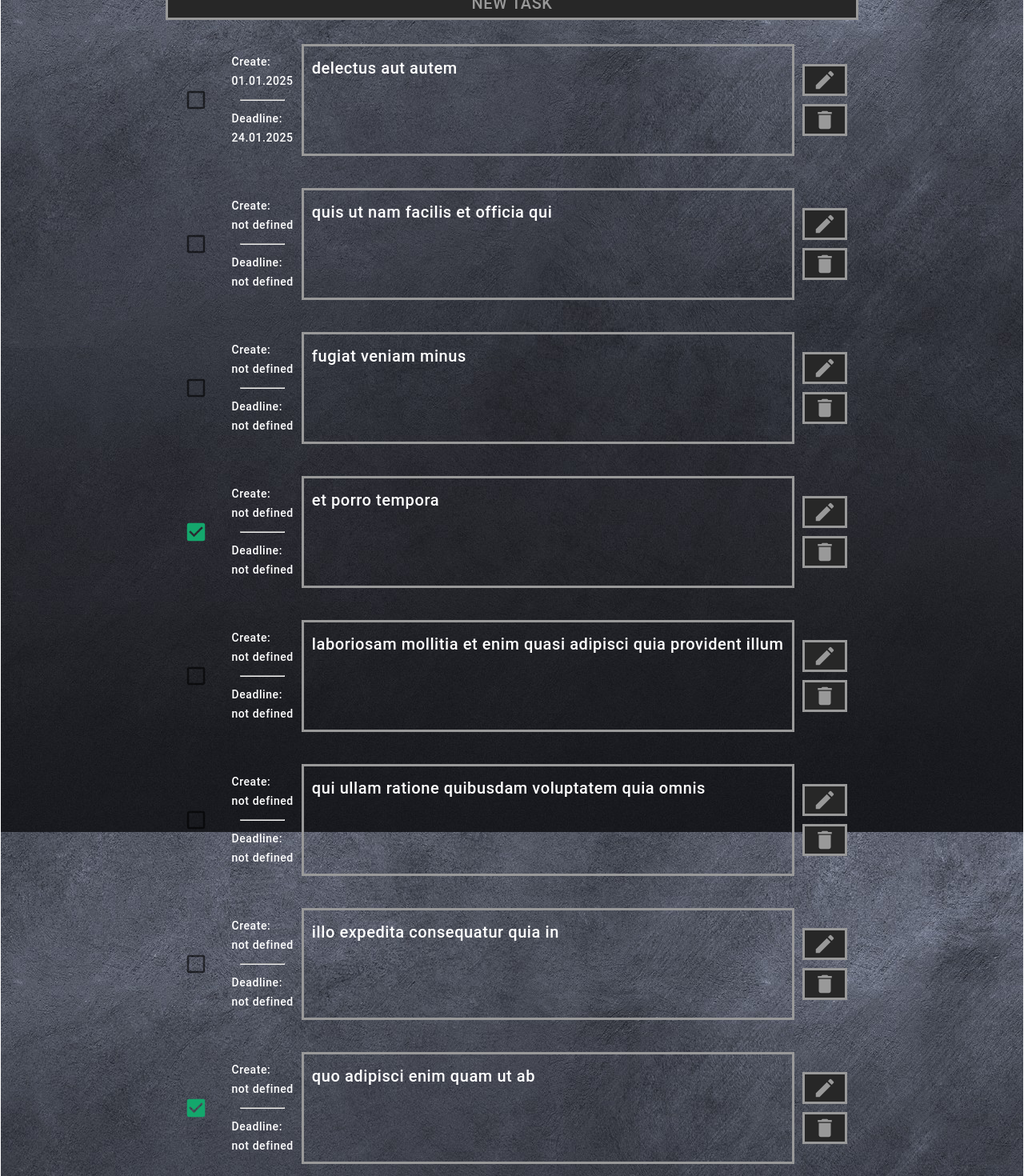
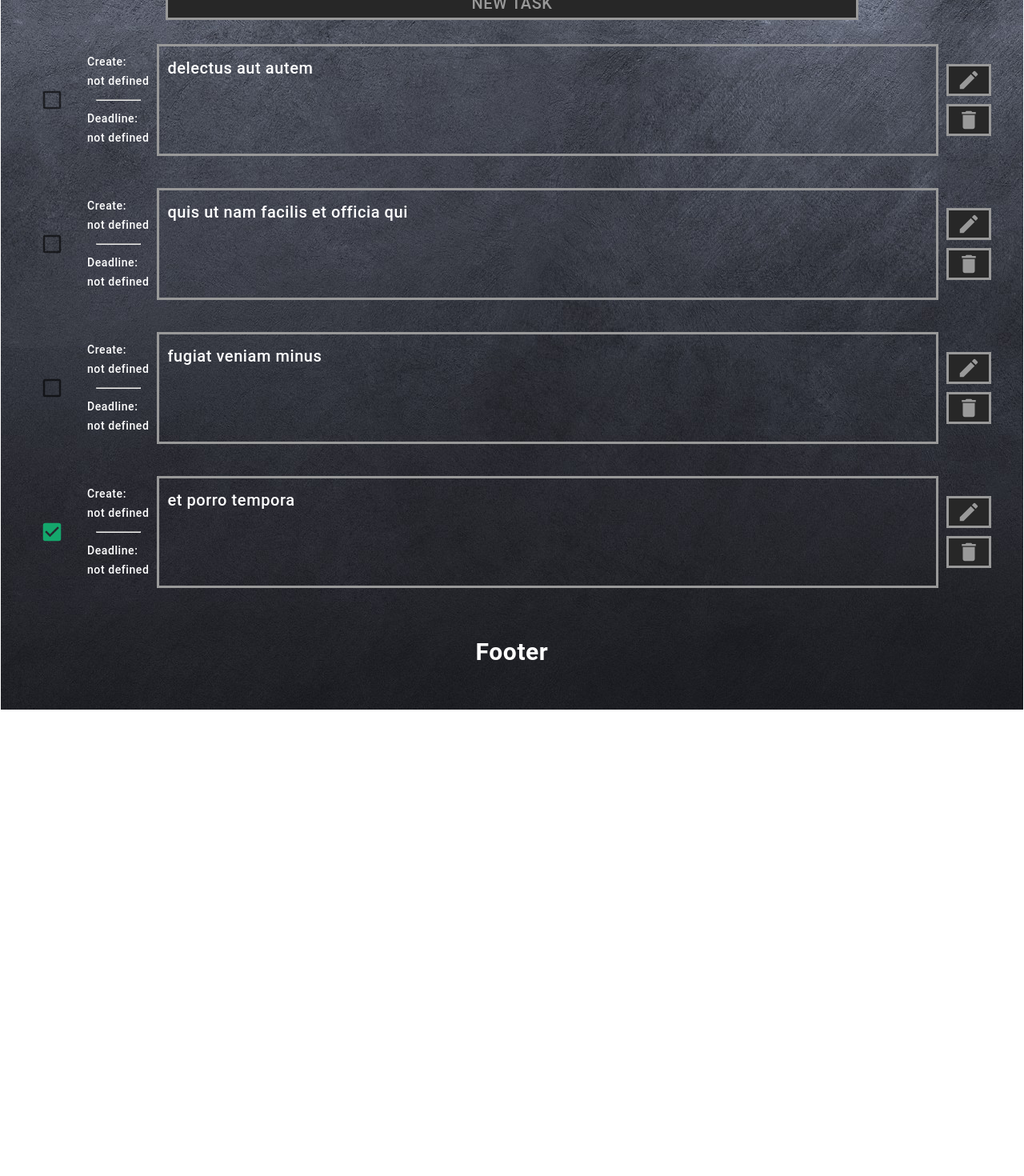
Before and after one commit to dechukor/TODO_List, a React (Vite) app: page / in a window 1280 px wide. Shown: the part 160-1630 px from the top of the page at 80% size. After the commit the page ends 1048 px from the top, so only its background shows below. Built offline with nearby package versions, Linux system fonts and the light colour scheme.

Commit message:
Создана логика добавления задачи в список задач

```diff
--- a/package.json
+++ b/package.json
@@ -15,7 +15,8 @@
     "@mui/icons-material": "^6.4.1",
     "@mui/material": "^6.4.1",
     "react": "^18.3.1",
-    "react-dom": "^18.3.1"
+    "react-dom": "^18.3.1",
+    "uuid": "^11.0.5"
   },
   "devDependencies": {
     "@eslint/js": "^9.17.0",
--- a/src/data.ts
+++ b/src/data.ts
@@ -5,52 +5,28 @@ export const tasks: TaskType[] = [
     id: "51c1c4f1-03bf-48bf-9705-9dc97ab61a76",
     title: "delectus aut autem",
     completed: false,
-    dateCreate: "01.01.2025",
-    dateDeadline: "24.01.2025",
+    dateCreate: null,
+    dateDeadline: null,
   },
   {
     id: "62aabce1-8f84-4684-90b9-2b2310cf726a",
     title: "quis ut nam facilis et officia qui",
     completed: false,
+    dateCreate: null,
+    dateDeadline: null,
   },
   {
     id: "402ee516-6c72-4d16-a9a8-322069f5cf6e",
     title: "fugiat veniam minus",
     completed: false,
+    dateCreate: null,
+    dateDeadline: null,
   },
   {
     id: "3b720eaf-163a-41c8-bc5e-b47f2370cd0c",
     title: "et porro tempora",
     completed: true,
-  },
-  {
-    id: "3ab57b63-e789-4211-a507-6b89501bc39a",
-    title: "laboriosam mollitia et enim quasi adipisci quia provident illum",
-    completed: false,
-  },
-  {
-    id: "09d15f18-14ea-4fd3-b75b-e57777c25b3c",
-    title: "qui ullam ratione quibusdam voluptatem quia omnis",
-    completed: false,
-  },
-  {
-    id: "46f5bdd5-dc22-441e-b78b-e812d817cfde",
-    title: "illo expedita consequatur quia in",
-    completed: false,
-  },
-  {
-    id: "bce9f1e0-4383-40a6-9a10-2f59d9aa1465",
-    title: "quo adipisci enim quam ut ab",
-    completed: true,
-  },
-  {
-    id: "05da3453-89e2-4d44-8912-5b727218808c",
-    title: "molestiae perspiciatis ipsa",
-    completed: false,
-  },
-  {
-    id: "c7034df3-eb7b-4cad-a323-3f5c6ceb9283",
-    title: "illo est ratione doloremque quia maiores aut",
-    completed: true,
+    dateCreate: null,
+    dateDeadline: null,
   },
 ];
--- a/src/types/types.ts
+++ b/src/types/types.ts
@@ -2,6 +2,6 @@ export type TaskType = {
   id: string;
   title: string;
   completed: boolean;
-  dateCreate?: string;
-  dateDeadline?: string;
+  dateCreate: Date | null;
+  dateDeadline: Date | null;
 };
--- a/src/views/AddTask/AddTask.tsx
+++ b/src/views/AddTask/AddTask.tsx
@@ -2,6 +2,9 @@ import Box from "@mui/material/Box";
 import { Button, Input } from "../../components";
 import { styled } from "@mui/material/styles";
 import { useState } from "react";
+import { v4 as uuidv4 } from "uuid";
+import { tasks } from "../../data";
+import { TaskType } from "../../types";
 
 export const AddTaskContainer = styled(Box)`
   display: flex;
@@ -16,26 +19,61 @@ export const InputContainer = styled(Box)`
   gap: 0.5rem;
 `;
 
-export const AddTask = () => {
+type AddTaskProps = {
+  updateMain: boolean;
+  setUpdateMain: (value: boolean) => void;
+};
+
+export const AddTask = ({ updateMain, setUpdateMain }: AddTaskProps) => {
   const [formIsOpen, setFormIsOpen] = useState(false);
+  const [textNewTask, setTextNewTask] = useState("");
+  const [deadlineNewTask, setDeadlineNewTask] = useState("");
+  const clearStates = () => {
+    setTextNewTask("");
+    setDeadlineNewTask("");
+  };
   const handleClickAddTask = () => {
+    if (formIsOpen && textNewTask) {
+      const newTask: TaskType = {
+        id: uuidv4(),
+        title: textNewTask,
+        completed: false,
+        dateCreate: new Date(),
+        dateDeadline: deadlineNewTask ? new Date(deadlineNewTask) : null,
+      };
+      tasks.push(newTask);
+      clearStates();
+      setUpdateMain(!updateMain);
+    }
+    console.log(tasks);
     setFormIsOpen(!formIsOpen);
+  };
+  const handleInputText = (event: React.ChangeEvent<HTMLInputElement>) => {
+    setTextNewTask(event.target.value);
+  };
+  const handleInputDeadline = (event: React.ChangeEvent<HTMLInputElement>) => {
+    setDeadlineNewTask(event.target.value);
   };
   return (
     <AddTaskContainer>
       {formIsOpen ? (
         <>
           <InputContainer>
-            <label htmlFor="textTask">Task</label>
+            <label htmlFor="textTaskInput">Task</label>
             <Input
               sx={{ width: "100%" }}
-              name="textTask"
+              id="textTaskInput"
               placeholder="Text task..."
+              onChange={handleInputText}
             />
           </InputContainer>
           <InputContainer>
-            <label htmlFor="deadlineTask">Deadline</label>
-            <Input type="date" name="deadlineTask" />
+            <label htmlFor="deadlineTaskInput">Deadline</label>
+            <Input
+              type="date"
+              id="deadlineTaskInput"
+              onChange={handleInputDeadline}
+            />
           </InputContainer>
         </>
       ) : (
--- a/src/views/ListTask/ListTask.tsx
+++ b/src/views/ListTask/ListTask.tsx
@@ -11,6 +11,7 @@ export const ListTask = () => {
         justifyContent: "center",
         gap: "20px",
         padding: "20px",
+        width: "100%",
       }}
     >
       {tasks.map((task) => {
--- a/src/views/Main/Main.tsx
+++ b/src/views/Main/Main.tsx
@@ -1,7 +1,10 @@
 import Box from "@mui/material/Box";
 import { AddTask, ListTask } from "../";
+import { useState } from "react";
 
 export const Main = () => {
+  const [updateMain, setUpdateMain] = useState(true);
+
   return (
     <Box
       sx={{
@@ -10,7 +13,7 @@ export const Main = () => {
         alignItems: "center",
       }}
     >
-      <AddTask></AddTask>
+      <AddTask updateMain={updateMain} setUpdateMain={setUpdateMain}></AddTask>
       <ListTask></ListTask>
     </Box>
   );
--- a/src/views/Task/Task.tsx
+++ b/src/views/Task/Task.tsx
@@ -61,13 +61,17 @@ export const Task = ({ task }: TaskProps) => {
           <DateText>
             Create:
             <br />
-            {task.dateCreate ? task.dateCreate : "not defined"}
+            {task.dateCreate
+              ? task.dateCreate.toLocaleDateString()
+              : "not defined"}
           </DateText>
           <DateLineSeparator />
           <DateText>
             Deadline:
             <br />
-            {task.dateDeadline ? task.dateDeadline : "not defined"}
+            {task.dateDeadline
+              ? task.dateDeadline.toLocaleDateString()
+              : "not defined"}
           </DateText>
         </DateBox>
         <TaskText>{task.title}</TaskText>
```
Also changed, not shown: 1 other file (tests, documents, lock files or other folders).
